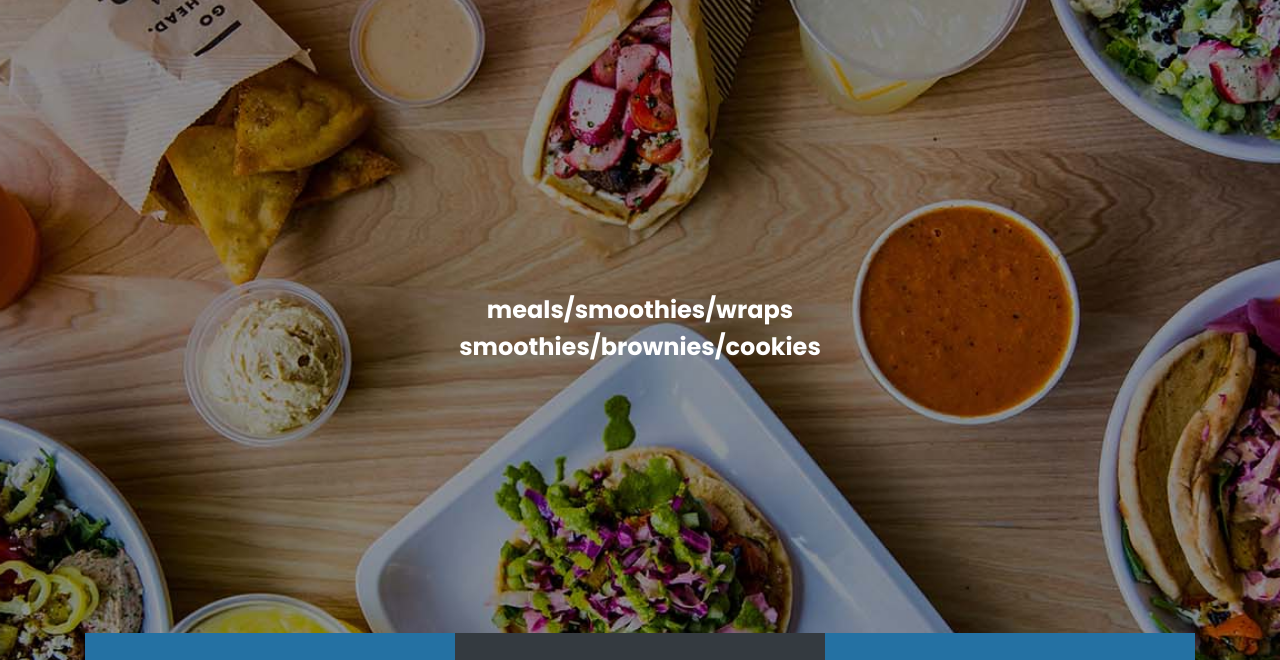
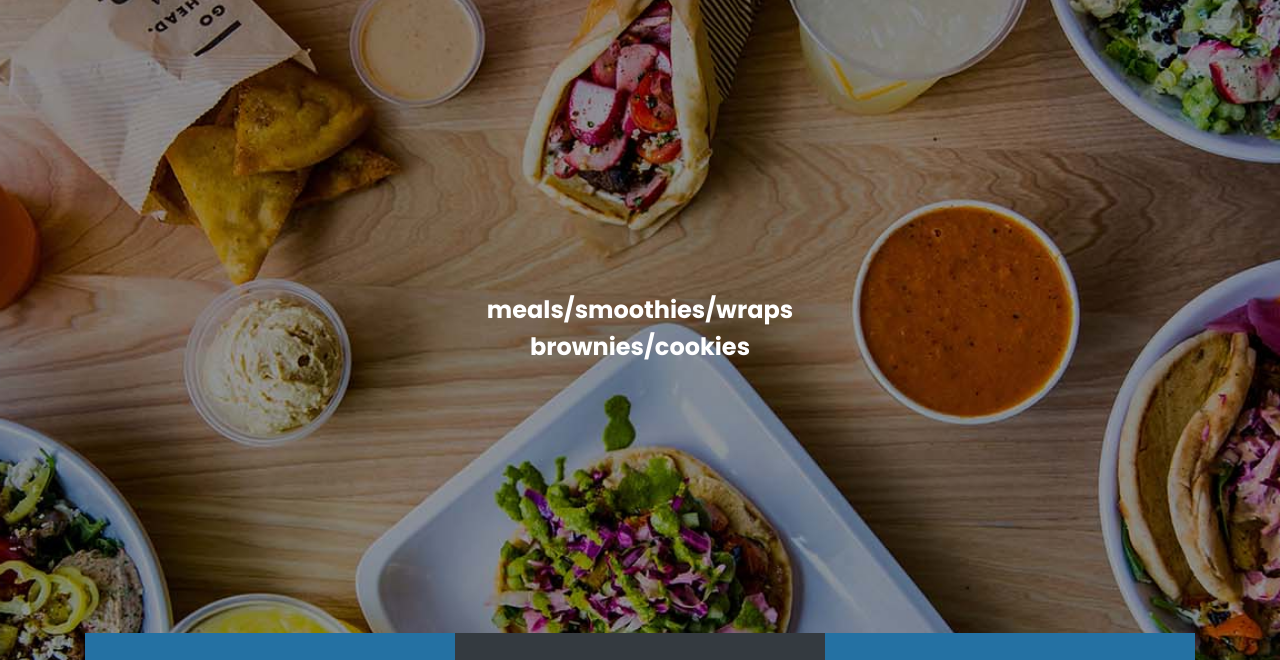
Before and after one commit to Pranavyos/yostheory, a plain HTML site: page index.html in a window 1280 px wide. Shown: the part 67-727 px from the top of the page. Drawn offline with Linux system fonts and the light colour scheme; files whose address does not match are found by name; a web font is replaced by a local one.

Commit message:
Update index.html

```diff
--- a/index.html
+++ b/index.html
@@ -95,7 +95,7 @@
 
 
             <h4 class="text-white font-weight-light text-lowercase font-weight-bold">MEALS/SMOOTHIES/wraps</h4>
-          <h4 class="text-white font-weight-light text-lowercase font-weight-bold">Smoothies/Brownies/cookies</h4>
+          <h4 class="text-white font-weight-light text-lowercase font-weight-bold">Brownies/cookies</h4>
 
           </div>
         </div>
```
